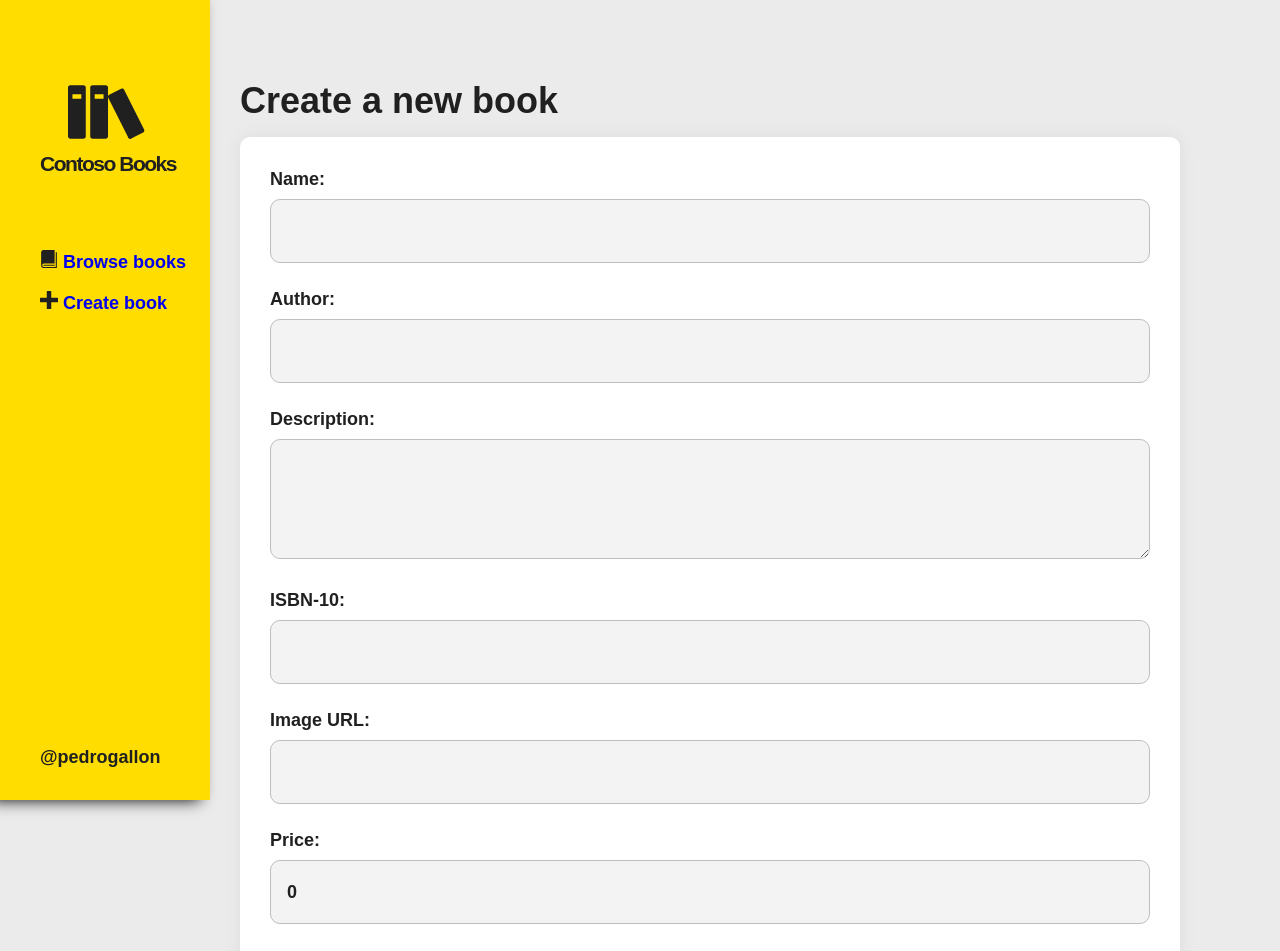
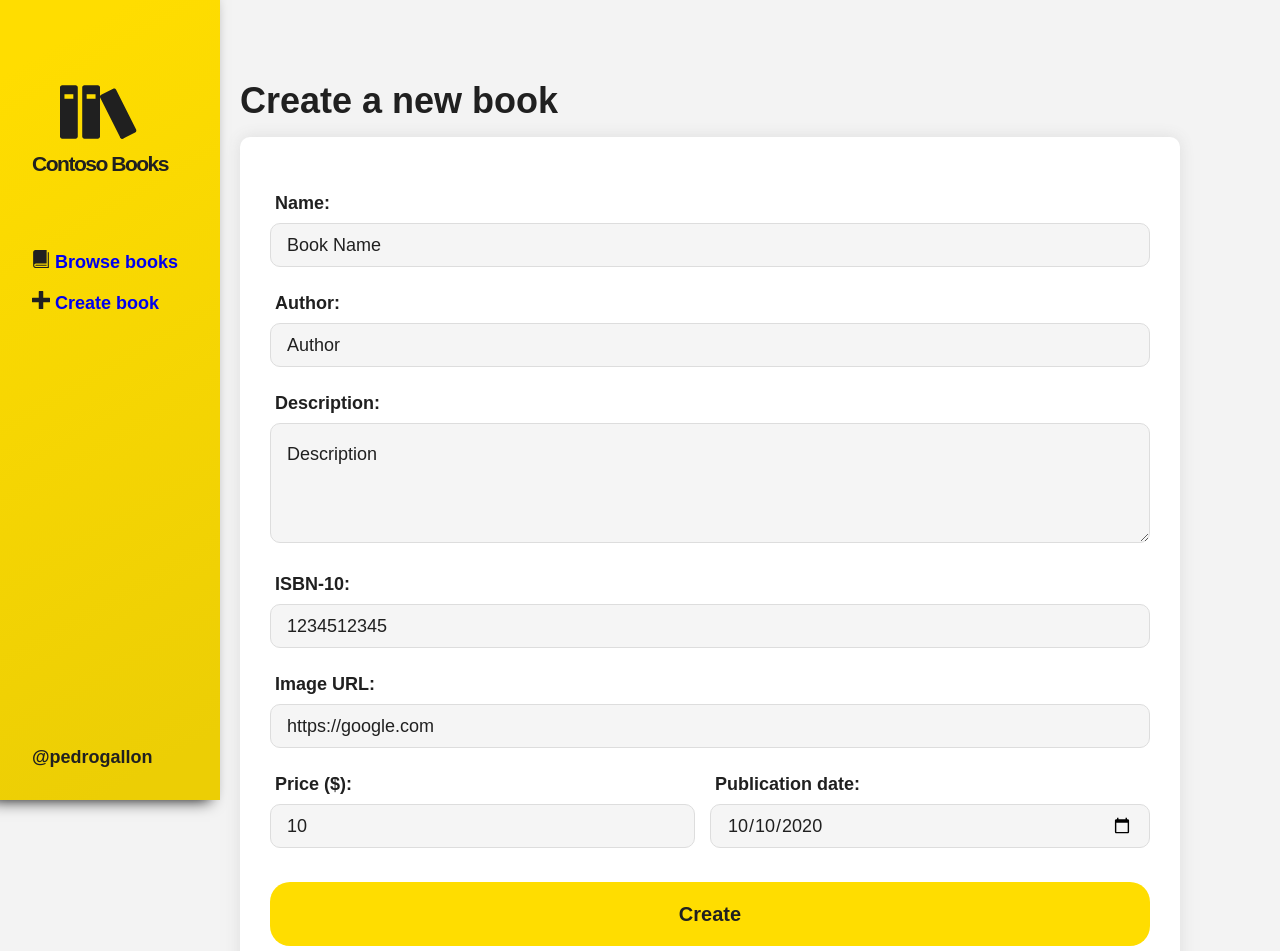
Before and after one commit to pedrogallon/bookstore-front, a React (Create React App) app: page /create in a window 1280 px wide. Shown: the top 951 px of the page. Built offline with nearby package versions, Linux system fonts and the light colour scheme.

Commit message:
base finalizada

```diff
--- a/package.json
+++ b/package.json
@@ -11,13 +11,18 @@
     "@types/node": "^12.0.0",
     "@types/react": "^16.9.0",
     "@types/react-dom": "^16.9.0",
+    "@types/react-input-mask": "^2.0.5",
     "@types/react-router-dom": "^5.1.6",
     "axios": "^0.20.0",
+    "moment": "^2.29.1",
     "react": "^17.0.0",
     "react-dom": "^17.0.0",
     "react-icons": "^3.11.0",
+    "react-input-mask": "^2.0.4",
+    "react-number-format": "^4.4.1",
     "react-router-dom": "^5.2.0",
     "react-scripts": "3.4.3",
+    "sweetalert2": "^10.7.0",
     "typescript": "~3.7.2"
   },
   "scripts": {
--- a/src/components/BookDisplay.tsx
+++ b/src/components/BookDisplay.tsx
@@ -27,7 +27,7 @@ export default function BookDisplay({
       <p className="book-author">{`by ${author}`}</p>
 
       <p className="book-price">{`$${price.toFixed(2).toString().replace(".",",")}`}</p>
-      <Link to={`/${id}`} className="book-show-link">
+      <Link to={`/book/${id}`} className="book-show-link">
         <button>Show Details</button>
       </Link>
     </div>
--- a/src/pages/CreateBook.tsx
+++ b/src/pages/CreateBook.tsx
@@ -1,6 +1,14 @@
-import React, { useState } from "react";
+import React, { FormEvent, useState } from "react";
 import Sidenav from "../components/Sidenav";
+import InputMask from "react-input-mask";
+import NumberFormat from "react-number-format";
+import { useHistory } from "react-router-dom";
+import swal from 'sweetalert2'
+import api from "../services/api";
+
 import "../styles/pages/createbook.css";
+
+
 
 /*
 {
@@ -15,13 +23,53 @@ import "../styles/pages/createbook.css";
 }*/
 
 function CreateBook() {
-  const [name, setName] = useState<string>("");
-  const [author, setAuthor] = useState<string>("");
-  const [description, setDescription] = useState<string>("");
-  const [isbn, setIsbn] = useState<string>("");
-  const [image_url, setImgUrl] = useState<string>("");
-  const [price, setPrice] = useState<number>(0.0);
-  const [publication_date, setPublicationDate] = useState<string>("");
+  const history = useHistory();
+
+  const [name, setName] = useState<string>("Book Name");
+  const [author, setAuthor] = useState<string>("Author");
+  const [description, setDescription] = useState<string>("Description");
+  const [isbn, setIsbn] = useState<string>("1234512345");
+  const [image_url, setImgUrl] = useState<string>("https://google.com");
+  const [price, setPrice] = useState<number>(10.0);
+  const [publication_date, setPublicationDate] = useState<string>("2020-10-10");
+
+
+
+
+  async function handleSubmit(event: FormEvent) {
+    event.preventDefault();
+
+    const data = new FormData();
+
+    data.append("name", name);
+    data.append("author", author);
+    data.append("description", description);
+    data.append("isbn", isbn);
+    data.append("image_url", image_url);
+    data.append("price", price.toFixed(2));
+    data.append("publication_date", publication_date);
+
+    console.log(
+      data.get("name"), data.get("author"), data.get("description"), data.get("isbn"), data.get("price"), data.get("publication_date")
+    )
+
+    await api.post("/books", data)
+      .then((res) => {
+        console.log(res);
+        swal.fire("Success!", "Book created!", "success").then(() => {
+          history.push("/");
+        });
+      })
+      .catch((res) => {
+        console.log("error: " + res);
+        swal.fire(
+          "Oh no!",
+          "We got an error. Try again later!",
+          "error"
+        );
+      });
+
+  }
 
   return (
     <div id="page-create">
@@ -32,7 +80,7 @@ function CreateBook() {
         </header>
 
         <div className="form-container">
-          <form className="create-book">
+          <form className="create-book" onSubmit={handleSubmit}>
             <fieldset>
               <div className="input-block">
                 <label htmlFor="name">Name:</label>
@@ -41,6 +89,7 @@ function CreateBook() {
                   onChange={(e) => setName(e.target.value)}
                   type="text"
                   name="name"
+                  required
                 />
               </div>
               <div className="input-block">
@@ -50,6 +99,7 @@ function CreateBook() {
                   onChange={(e) => setAuthor(e.target.value)}
                   type="text"
                   name="author"
+                  required
                 />
               </div>
               <div className="input-block">
@@ -58,6 +108,7 @@ function CreateBook() {
                   value={description}
                   onChange={(e) => setDescription(e.target.value)}
                   name="description"
+                  required
                 />
               </div>
               <div className="input-block">
@@ -69,6 +120,8 @@ function CreateBook() {
                   name="isbn"
                   minLength={10}
                   maxLength={10}
+                  size={10}
+                  required
                 />
               </div>
               <div className="input-block">
@@ -78,20 +131,26 @@ function CreateBook() {
                   onChange={(e) => setImgUrl(e.target.value)}
                   type="url"
                   name="image_url"
+                  required
                 />
               </div>
-              <div className="input-block">
-                <label htmlFor="price">Price:</label>
+              <div className="input-block input-block-half">
+                <label htmlFor="price">Price ($):</label>
                 <input
+                  // decimalSeparator={true}
+                  // displayType={'text'}
                   value={price}
-                  onChange={(e) => setPrice(parseFloat(e.target.value))}
-                  type="text"
+                  onChange={(e) =>
+                    setPrice(parseFloat(parseFloat(e.target.value).toFixed(2)))
+                  }
+                  type="number"
                   name="price"
                   min={0}
                   step="any"
+                  required
                 />
               </div>
-              <div className="input-block">
+              <div className="input-block input-block-half">
                 <label htmlFor="publication_date">Publication date:</label>
                 <input
                   value={publication_date}
@@ -99,9 +158,13 @@ function CreateBook() {
                   type="date"
                   name="publication_date"
                   max={new Date().toISOString().split("T")[0]}
+                  required
                 />
               </div>
             </fieldset>
+            <button className="confirm-button" type="submit">
+              Create
+            </button>
           </form>
         </div>
       </main>
--- a/src/pages/ShowBookDetails.tsx
+++ b/src/pages/ShowBookDetails.tsx
@@ -1,8 +1,78 @@
-import React from 'react'
+import React, { useEffect, useState } from "react";
+import { Link, useHistory, useParams } from "react-router-dom";
+import { ImArrowLeft, ImCart } from "react-icons/im";
+import Sidenav from "../components/Sidenav";
+import api from "../services/api";
 
-function ShowBookDetails(){
-    return(
-        <br/>
-    );
+import "../styles/pages/bookdetails.css";
+import moment from "moment";
+
+interface BookParams {
+  id: string;
+}
+
+interface Book {
+  id: string;
+  name: string;
+  author: string;
+  description: string;
+  image_url: string;
+  price: number;
+  publication_date: Date;
+}
+
+function ShowBookDetails() {
+  const history = useHistory();
+
+  const params = useParams<BookParams>();
+  const { id } = params;
+
+  const [book, setBook] = useState<Book>();
+
+  useEffect(() => {
+    api.get(`books/${id}`).then((res) => {
+      setBook(res.data);
+    });
+  }, []);
+
+  return (
+    <div id="page-details">
+      <Sidenav />
+      <main>
+        <header>
+          <Link to="/">
+            <ImArrowLeft size={25} color="var(--blackish)" />
+          </Link>
+          <h1 className="page-title">Book details</h1>
+        </header>
+
+        <div className="detail-container">
+          <div className="top-side">
+            <div className="image-block">
+              <img src={book?.image_url} alt="" />
+            </div>
+            <div className="text-block">
+              <p className="name">{book?.name}</p>
+              <p className="author">by {book?.author}</p>
+            </div>
+            <div className="price-block">
+              <p>${book?.price.toFixed(2).replace(".", ",")}</p>
+              <button>
+                <ImCart />
+                Add to cart
+              </button>
+            </div>
+          </div>
+          <div className="bottom-side">
+            <p className="publication">
+              Publication date:{" "}
+              {moment(book?.publication_date).format("DD/MM/YYYY")}
+            </p>
+            <p className="description">{book?.description}</p>
+          </div>
+        </div>
+      </main>
+    </div>
+  );
 }
 export default ShowBookDetails;
--- a/src/routes.tsx
+++ b/src/routes.tsx
@@ -10,8 +10,8 @@ function Routes() {
     <BrowserRouter>
       <Switch>
         <Route path="/" exact component={Books} />
-        <Route path="/create" component={CreateBook} />
-        <Route path="/:id" component={ShowBookDetails} />
+        <Route path="/create" exact component={CreateBook} />
+        <Route path="/book/:id" component={ShowBookDetails} />
       </Switch>
     </BrowserRouter>
   );
--- a/src/styles/components/book-display.css
+++ b/src/styles/components/book-display.css
@@ -59,8 +59,8 @@ div.book-display .book-show-link{
 div.book-display .book-show-link button{
     background: var(--lightgraybg);
     width: 100%;
-    padding: 10px 0;
+    padding: 8px 2px;
     text-align: center;
-    border: 1px solid var(--blackish);
+    border: none;
     border-radius: 5px;
 }
--- a/src/styles/components/sidenav.css
+++ b/src/styles/components/sidenav.css
@@ -1,15 +1,16 @@
 nav.sidenav{
     position: fixed;
     height: 100%;
-    padding: 32px 24px 32px 40px;
+    padding: 32px 24px 32px 32px;
 
     display: flex;
     flex-direction: column;
     justify-content: flex-start;
     align-items: flex-start;
 
-    background-color: var(--yellow);
+    background: linear-gradient(149.97deg, #fd0 8.13%,  rgb(236, 206, 5) 92.67%);
     box-shadow: -10px 0px 15px #000;
+    width: 220px;
 }
 nav.sidenav header{
     height: 200px;
@@ -36,6 +37,11 @@ nav.sidenav ul li{
     display: flex;
     flex-direction: row;
     margin: 18px 0;
+    transition: font-size 0.3s;
+}
+
+nav.sidenav ul li:hover{
+    font-size: 19px;
 }
 
 nav.sidenav ul li a{
@@ -49,6 +55,11 @@ nav.sidenav>footer{
 nav.sidenav>footer>a{
     color: var(--blackish);
     text-decoration: none;
+    transition: font-size 0.3s;
+}
+
+nav.sidenav>footer>a:hover{
+    font-size: 19px;
 }
 
 a:visited{
--- a/src/styles/global.css
+++ b/src/styles/global.css
@@ -1,7 +1,8 @@
 :root{
     --yellow: #fd0;
+    --yellow-darker: rgb(236, 206, 5);
     --blackish: #202020;
-    --lightgraybg: #ebebeb;
+    --lightgraybg: #f3f3f3;
 
 }
 
--- /dev/null
+++ b/src/styles/pages/bookdetails.css
@@ -0,0 +1,145 @@
+#page-details {
+  display: flex;
+  min-height: 100vh;
+}
+
+#page-details main header {
+  margin: 80px 0 15px 0;
+
+  display: flex;
+  justify-content: flex-start;
+  align-items: flex-end;
+  width: 100%;
+}
+
+#page-details main header h1.page-title {
+  padding-left: 10px;
+}
+
+#page-details main {
+  flex: 1;
+  margin: 0 100px 0 240px;
+}
+
+#page-details .detail-container {
+  background: white;
+  /* min-height: 60vh; */
+  border-radius: 10px;
+  display: flex;
+  flex-direction: row;
+  flex-wrap: wrap;
+  align-content: flex-start;
+  justify-content: flex-start;
+  padding: 30px;
+  box-shadow: 0 0 15px #ddd;
+}
+
+
+#page-details .detail-container{
+    display: flex;
+    flex-direction: column;
+}
+
+#page-details .detail-container .top-side{
+    display: flex;
+    width: 100%;
+}
+
+#page-details .detail-container .top-side .image-block{
+    height: 300px;
+    padding: 10px;
+}
+
+#page-details .detail-container .top-side .image-block>img{
+    height: 100%;
+    object-fit: contain;
+
+}
+
+#page-details .detail-container .top-side .text-block{
+    height: 300px;
+    padding: 10px;
+    display: flex;
+    flex-direction: column;
+    justify-content: flex-end;
+}
+
+#page-details .detail-container .top-side .price-block{
+    /* height: 300px; */
+    padding: 20px 20px 20px 20px;
+    flex-direction: column;
+    margin-right: 0;
+    margin-left: auto;
+
+    display: flex;
+    align-items: flex-end;
+    justify-content: center;
+
+    border-left: solid 0.5px #dfdfdf;
+    flex: 0 0 1;
+
+}
+
+#page-details .detail-container .top-side .price-block p{
+    font-size: 30px;
+    width: 100%;
+    text-align: center;
+}
+
+#page-details .detail-container .top-side .price-block button {
+    margin-top: 5px;
+
+    font-size: 20px;
+    width: 100%;
+    height: 40px;
+    padding: 10px;
+    border: 0;
+    cursor: pointer;
+    background: var(--yellow);
+    border-radius: 5px;
+    font-weight: 800;
+    display: flex;
+    justify-content: center;
+    align-items: center;
+
+    transition: background-color 0.2s, font-size 0.3s;
+  }
+
+  #page-details .detail-container .top-side .price-block button:hover {
+    background-color: var(--yellow-darker);
+
+  }
+
+  #page-details .detail-container .top-side .price-block button:active {
+    outline: none;
+    border: 0;
+    border-color: transparent;
+
+  }
+
+
+#page-details .detail-container .top-side .text-block>.name{
+    font-size: 30px;
+}
+#page-details .detail-container .top-side .text-block>.author{
+    opacity: 0.8;
+    font-weight: 500;
+}
+
+#page-details .detail-container .bottom-side {
+    padding: 10px;
+}
+
+#page-details .detail-container .bottom-side .publication{
+    font-size: 15px;
+    font-weight: 500;
+    margin-top: 5px;
+}
+
+#page-details .detail-container .bottom-side .description{
+    font-size: 18px;
+    font-weight: 500;
+    margin-top: 15px;
+    max-width: 50vw;
+    text-align: justify;
+}
--- a/src/styles/pages/createbook.css
+++ b/src/styles/pages/createbook.css
@@ -34,39 +34,58 @@
   -ms-flex-item-align: start;
 }
 
-  form.create-book{
+form.create-book {
   flex: 1;
 }
 
 form.create-book fieldset {
   border: 0;
+  display: flex;
+  flex-wrap: wrap;
+  justify-content: space-between;
 }
 
 form.create-book fieldset + fieldset {
   margin-top: 80px;
 }
 
-  form.create-book .input-block + .input-block {
+form.create-book .input-block {
   margin-top: 24px;
+  flex-basis: 100%;
+}
+
+form.create-book .input-block + .input-block.input-block-half {
+  flex-basis: 50%;
+}
+
+form.create-book .input-block + .input-block.input-block-half:nth-child(2n) {
+  padding-right: 15px;
 }
 
 form.create-book .input-block label {
   display: flex;
   margin-bottom: 8px;
   line-height: 24px;
+  padding-left: 5px;
 }
 
 form.create-book .input-block input,
 form.create-book .input-block textarea {
   width: 100%;
-    background: #f3f3f3;
-    border: 1px solid #bebebe;
+  background: #f5f5f5;
+  border: 1px solid #dddddd;
   border-radius: 10px;
   outline: none;
+  font-weight: 500;
+}
+
+form.create-book .input-block input:focus,
+form.create-book .input-block textarea:focus {
+  box-shadow: inset 0 0 10px #ddd;
 }
 
 form.create-book .input-block input {
-    height: 64px;
+  height: 44px;
   padding: 0 16px;
 }
 
@@ -77,3 +96,34 @@
   padding: 16px;
   line-height: 28px;
 }
+
+form.create-book button.confirm-button {
+  margin-top: 34px;
+
+  font-size: 20px;
+  width: 100%;
+  height: 64px;
+  border: 0;
+  cursor: pointer;
+  background: var(--yellow);
+  border-radius: 20px;
+  font-weight: 800;
+  display: flex;
+  justify-content: center;
+  align-items: center;
+
+  transition: background-color 0.2s, font-size 0.3s;
+}
+
+form.create-book button.confirm-button:hover {
+  font-size: 24px;
+}
+
+form.create-book button.confirm-button:active {
+  font-size: 26px;
+  outline: none;
+  border: 0;
+  border-color: transparent;
+  background-color: var(--yellow-darker);
+
+}
```
Also changed, not shown: 1 other file (tests, documents, lock files or other folders). Lines whose indentation alone changed are shown as unchanged.
